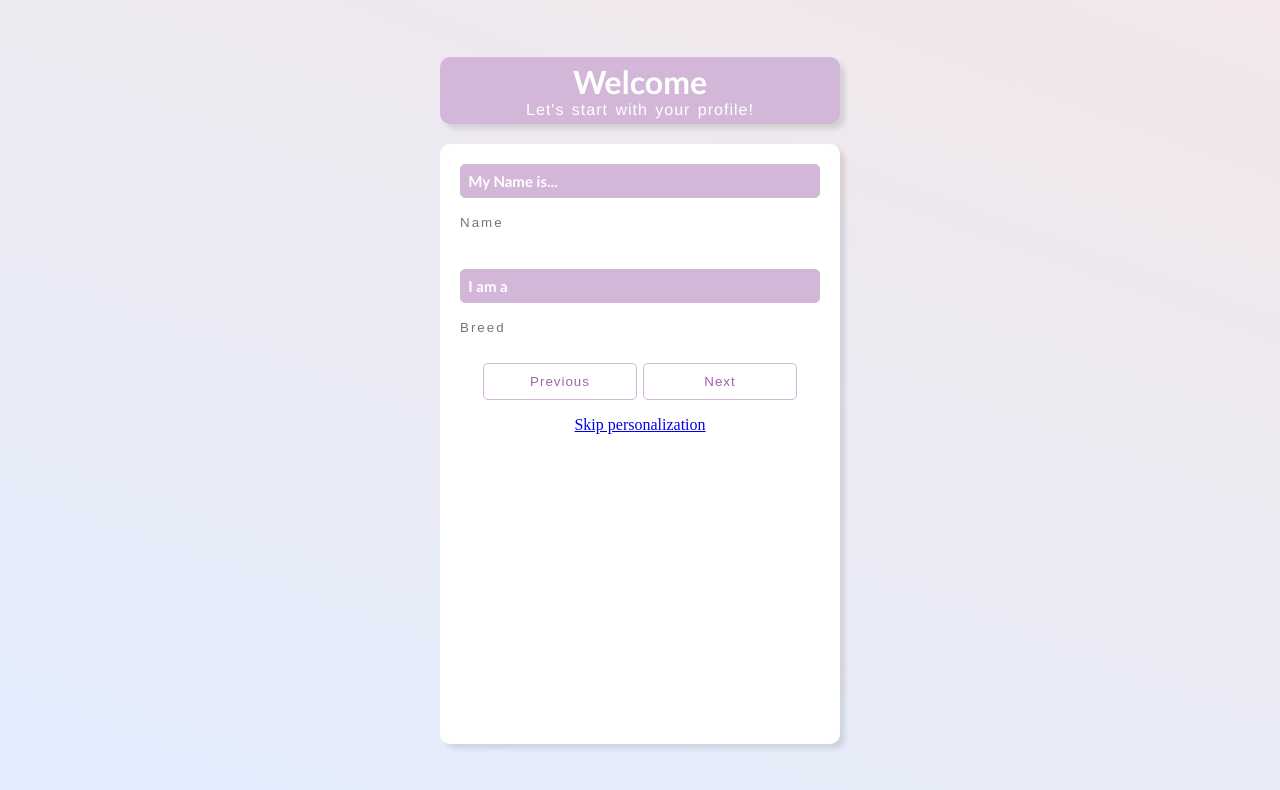
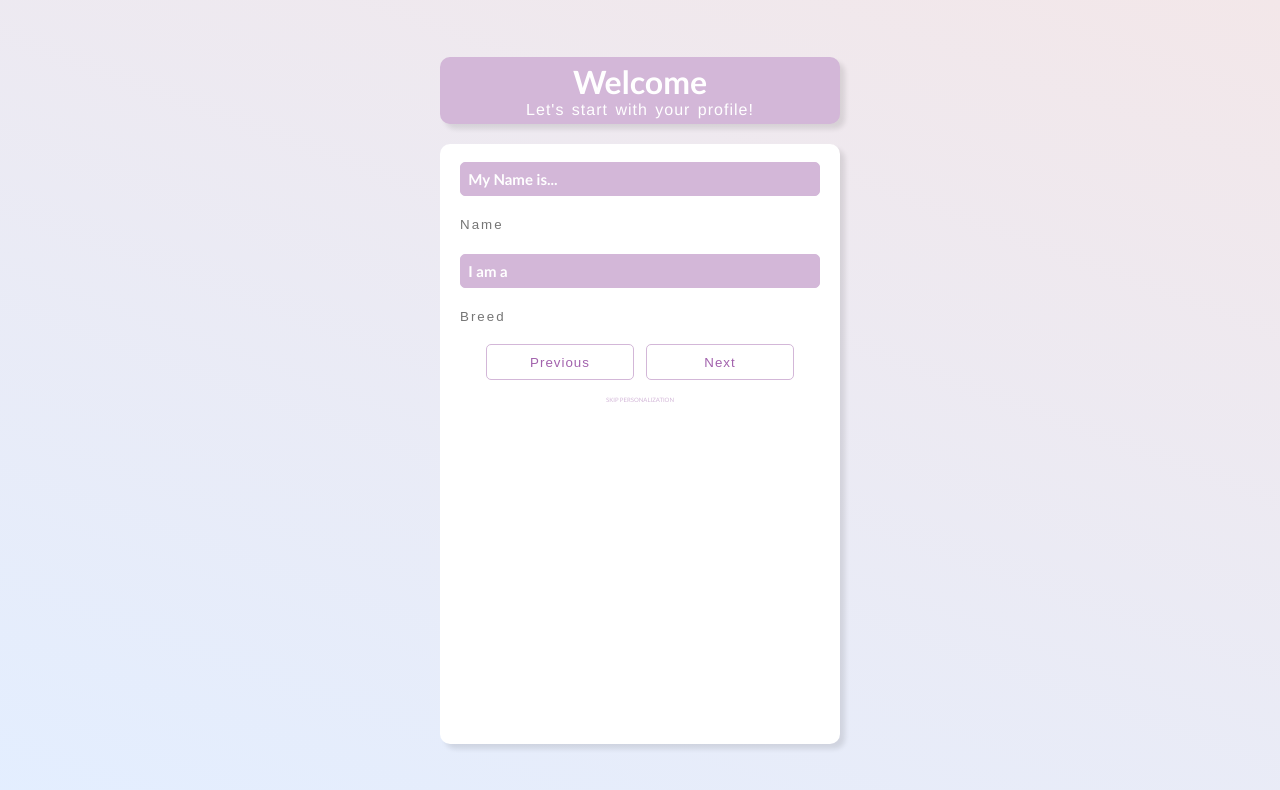
Before and after one commit to KwokSC/pmp_react, a React (Create React App) app: page /start in a window 1280 px wide. Both pictures are taken after a click on the button "Next". Shown: the top 790 px of the page. Built offline with nearby package versions, Linux system fonts and the light colour scheme.

Commit message:
29 July 2023

```diff
--- a/src/components/Profile/InputArea.css
+++ b/src/components/Profile/InputArea.css
@@ -1,5 +1,4 @@
 .profile-input-area {
-    margin-top: 5%;
     width: 90%;
 }
 
@@ -10,6 +9,7 @@
     border: #d3b7d8 solid 1px;
     font-size: 15px;
     color: #fff;
+    margin: 5% 0 0 0;
     padding: 2%;
 }
 
@@ -21,7 +21,7 @@
     border-bottom: 1px solid rgba(255, 255, 255, 0.4);
     padding: 3px 0;
     text-indent: 0px;
-    margin: 4% 0 4% 0;
+    margin: 5% 0 0 0;
     letter-spacing: 2px;
 }
 
--- a/src/components/Profile/InputArea.js
+++ b/src/components/Profile/InputArea.js
@@ -5,6 +5,7 @@ export default function InputArea({ title, placeholder, param, setParam }) {
     <div className="profile-input-area">
       <h2>{title}</h2>
       <input
+        name={param}
         placeholder={placeholder}
         value={param}
         onChange={(e) => setParam(e.target.value)}
--- a/src/components/Profile/PhotoUploader.css
+++ b/src/components/Profile/PhotoUploader.css
@@ -45,6 +45,7 @@
 
 .upload-button:hover{
     box-shadow: 2px 2px 2px rgba(0, 0, 0, 0.1);
+    cursor: pointer;
 }
 
 .img-preview{
--- a/src/components/Profile/PhotoUploader.js
+++ b/src/components/Profile/PhotoUploader.js
@@ -5,17 +5,13 @@ export default function PhotoUploader({ uploadedPhotos, setUploadedPhotos }) {
   function handleFileSelect(event) {
     const file = event.target.files[0];
     if (!file) return;
+
     const reader = new FileReader();
     reader.onload = function (event) {
       // Shallow copy the current uploadedPhotos array
       const newUploadedPhotos = [...uploadedPhotos]
-      const emptySlotIndex = newUploadedPhotos.findIndex((photo) => !photo);
-
-      if (emptySlotIndex !== -1) {
-        // Set the new uploaded photo to the first empty slot
-        newUploadedPhotos[emptySlotIndex] = event.target.result;
-        setUploadedPhotos(newUploadedPhotos);
-      }
+      newUploadedPhotos.push(event.target.result)
+      setUploadedPhotos(newUploadedPhotos)
     };
     reader.readAsDataURL(file);
   };
@@ -34,8 +30,8 @@ export default function PhotoUploader({ uploadedPhotos, setUploadedPhotos }) {
           <div key={index} className="upload-slot">
             {uploadedPhotos[index] ? (
               <div className="img-preview">
-                <img src={uploadedPhotos[index]} alt={`Photo ${index + 1}`} />
-                <button className="delete-button" onClick={deletePhoto.bind(null, index)}>&#10006;</button>
+                <img src={uploadedPhotos[index]} alt={index + 1} />
+                <button className="delete-button" onClick={()=>deletePhoto(index)}>&#10006;</button>
               </div>
             ) : (
               <button
--- a/src/pages/StartPage.css
+++ b/src/pages/StartPage.css
@@ -40,10 +40,26 @@
     letter-spacing: 1px;
     outline: none;
     bottom: 5%;
-    margin: 3% 1% 5% 1%;
+    margin: 5% 2% 5% 2%;
 }
 
 .page-bar button:hover {
     background-color: #d3b7d8;
     color: #fff;
+    transition: background-color 0.5s ease-in-out, color 0.5s ease-in-out;
+    cursor: pointer;
   }
+
+.skip{
+    text-transform: uppercase;
+    text-decoration: none;
+    font-family:'Trebuchet MS', 'Lucida Sans Unicode', 'Lucida Grande', 'Lucida Sans', Arial, sans-serif;
+    font-size: 5%;
+    margin-bottom: 5%;
+    color: #d3b7d8;
+}
+
+.skip:hover{
+    color: #a262ad;
+    transition: color 0.5s ease-in-out;
+}
--- a/src/requests/getProfileById.js
+++ b/src/requests/getProfileById.js
@@ -2,7 +2,7 @@ import api from "./api"
 
 export default function getProfileById(id) {
 
-    return api.get("/profile/getProfileById", {
+    api.get("/profile/getProfileById", {
         params: {
             id: id
         }
--- a/src/requests/getProfilePhotosById.js
+++ b/src/requests/getProfilePhotosById.js
@@ -2,7 +2,7 @@ import base from "./base"
 
 export default function getProfilePhotosById(id) {
 
-    return base.get("/profile/getProfilePhotosById", {
+    base.get("/profile/getProfilePhotosById", {
         params: {
             id: id
         }
```
Also changed, not shown: src/requests/getProfilePhotos.js (+4 -7 lines), src/requests/uploadPhotos.js (added, +8 -0 lines).
